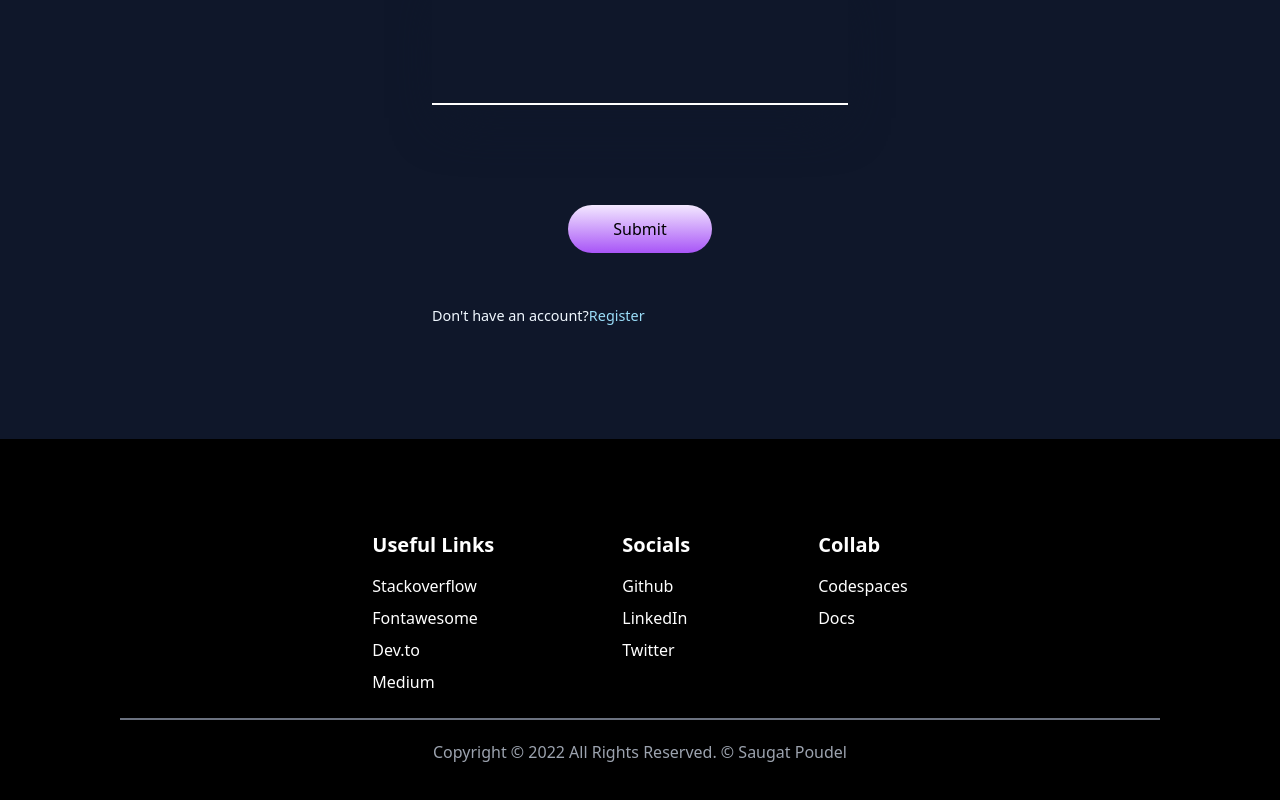
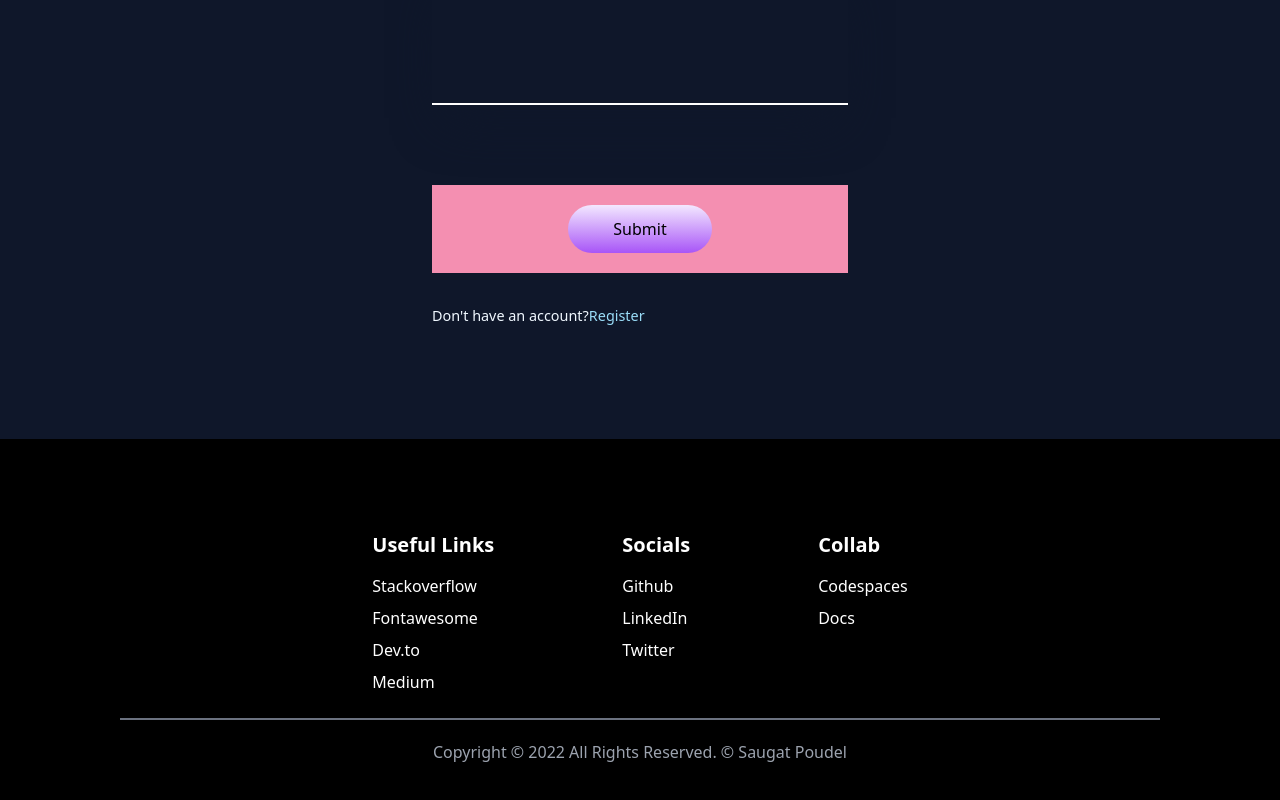
Before and after one commit to njsaugat/portfolio, a React (Vite) app in the folder portfolio/: page / in a window 1280 px wide. Shown: the part 4155-4955 px from the top of the page. Built offline with nearby package versions, Linux system fonts and the light colour scheme.

Commit message:
contact file added

```diff
--- a/portfolio/src/App.css
+++ b/portfolio/src/App.css
@@ -83,3 +83,6 @@
 .active {
   transform: translateY(-10px);
 }
+.submit-form {
+  background-color: rgb(244, 143, 177);
+}
```
